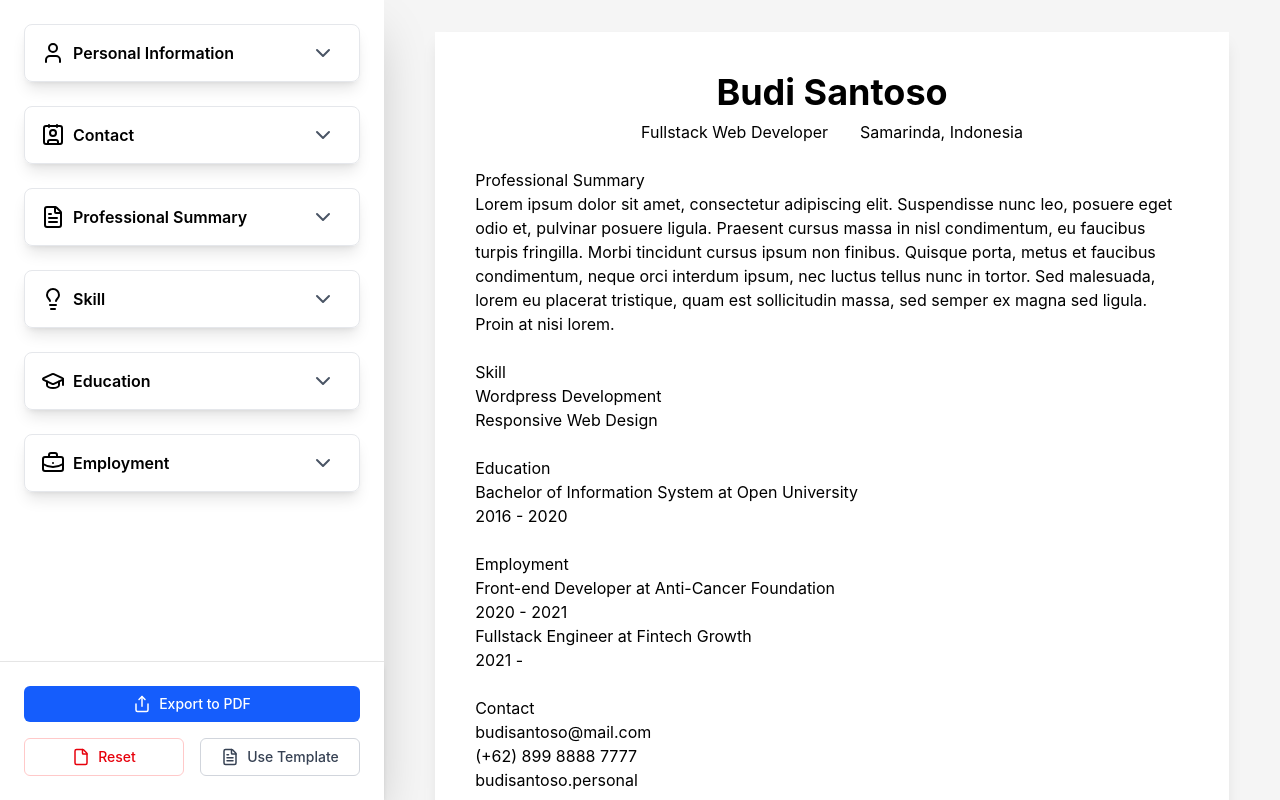
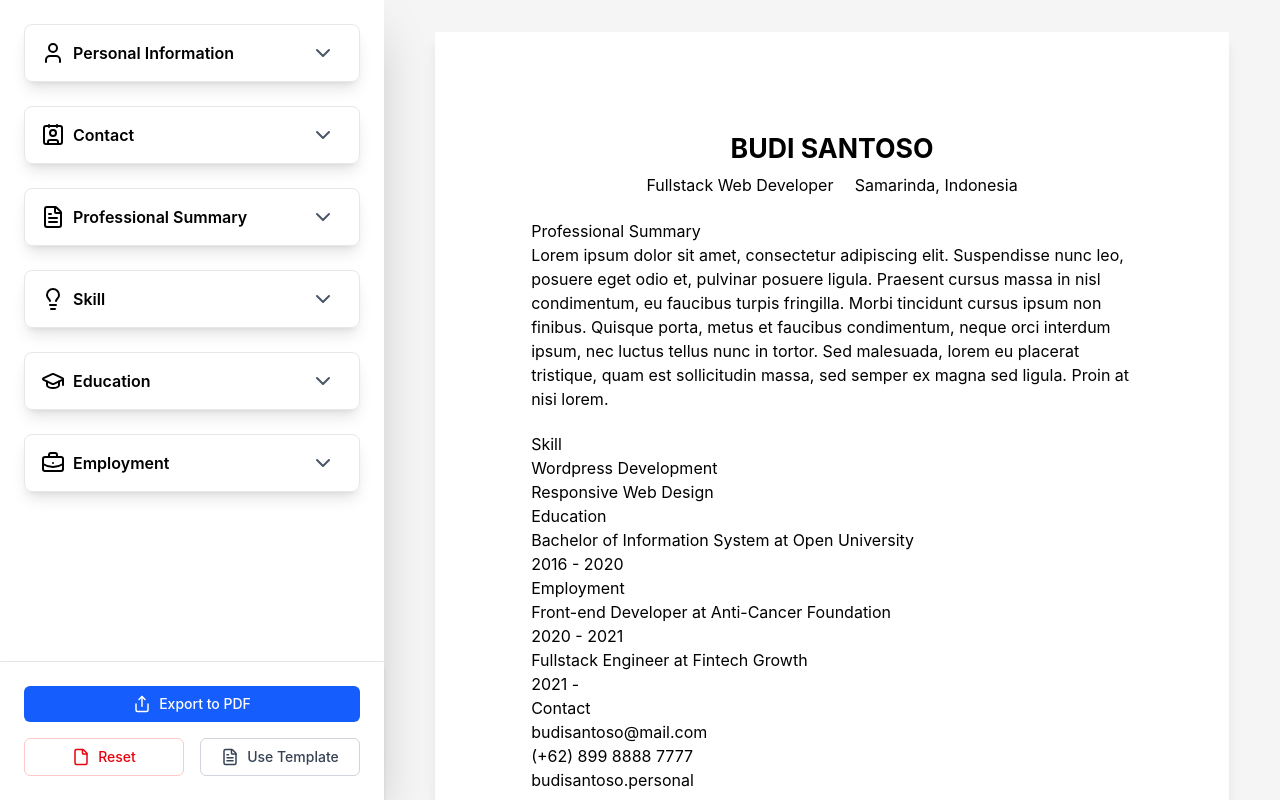
Before and after one commit to roaayala/cv-builder, a React (Vite) app: page / in a window 1280 px wide. Built offline with nearby package versions, Linux system fonts and the light colour scheme.

Commit message:
PersonalInfomration done

```diff
--- /dev/null
+++ b/src/components/ui/ResumeHeader.jsx
@@ -0,0 +1,3 @@
+export default function ResumeHeader({ children }) {
+  return <>{children}</>;
+}
--- a/src/components/ui/ResumeSection.jsx
+++ b/src/components/ui/ResumeSection.jsx
@@ -1,3 +1,10 @@
-export default function ResumeSection({ children }) {
-  return <section>{children}</section>;
+import ResumeHeader from "./ResumeHeader";
+
+export default function ResumeSection({ headerChildren, bodyChildren }) {
+  return (
+    <section className="not-last-of-type:mb-[16pt]">
+      <ResumeHeader>{headerChildren}</ResumeHeader>
+      {bodyChildren}
+    </section>
+  );
 }
--- a/src/features/resume-preview/components/PersonalInformation.jsx
+++ b/src/features/resume-preview/components/PersonalInformation.jsx
@@ -1,14 +1,14 @@
-import ResumeSection from "../../../components/ui/ResumeSection";
-
 export default function PersonalInformation({ data }) {
   const { fullName, jobTitle, location } = data;
   return (
-    <ResumeSection>
-      <h1 className="font-bold text-center text-4xl mb-2">{fullName}</h1>
-      <div className="flex justify-center gap-8">
+    <section className="mb-[16pt]">
+      <h1 className="font-bold text-center text-[20pt] uppercase mb-[4pt]">
+        {fullName}
+      </h1>
+      <div className="flex justify-center gap-[16pt] text-[12pt]">
         <p>{jobTitle}</p>
         <p>{location}</p>
       </div>
-    </ResumeSection>
+    </section>
   );
 }
--- a/src/features/resume-preview/components/ProfessionalSummary.jsx
+++ b/src/features/resume-preview/components/ProfessionalSummary.jsx
@@ -1,8 +1,10 @@
+import ResumeSection from "../../../components/ui/ResumeSection";
+
 export default function ProfessionalSummary({ data }) {
   return (
-    <section>
-      <h2>Professional Summary</h2>
-      <p>{data}</p>
-    </section>
+    <ResumeSection
+      headerChildren={<h2>Professional Summary</h2>}
+      bodyChildren={<p>{data}</p>}
+    />
   );
 }
--- a/src/features/resume-preview/components/Resume.jsx
+++ b/src/features/resume-preview/components/Resume.jsx
@@ -15,8 +15,8 @@ export default function Resume({ data }) {
     employment,
   } = data;
   return (
-    <main className="w-[210mm] min-h-[297mm] bg-white p-10 shadow-lg">
-      <div className="flex flex-col gap-6">
+    <main className="w-[210mm] min-h-[297mm] bg-white p-[25.4mm] shadow-lg">
+      <div className="flex flex-col">
         <PersonalInformation data={personalInformation} />
         <ProfessionalSummary data={professionalSummary} />
         <Skill data={skill} />
```
